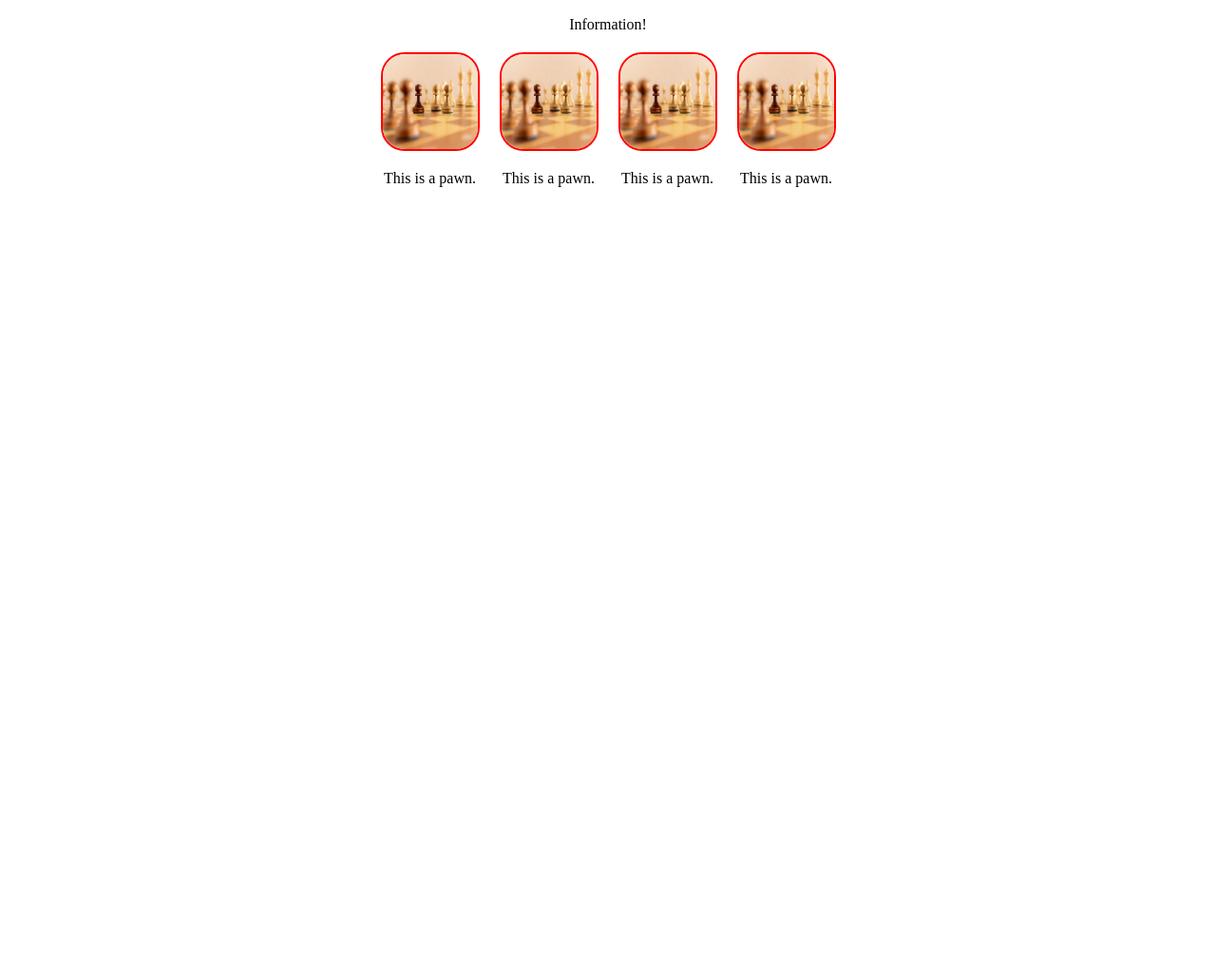
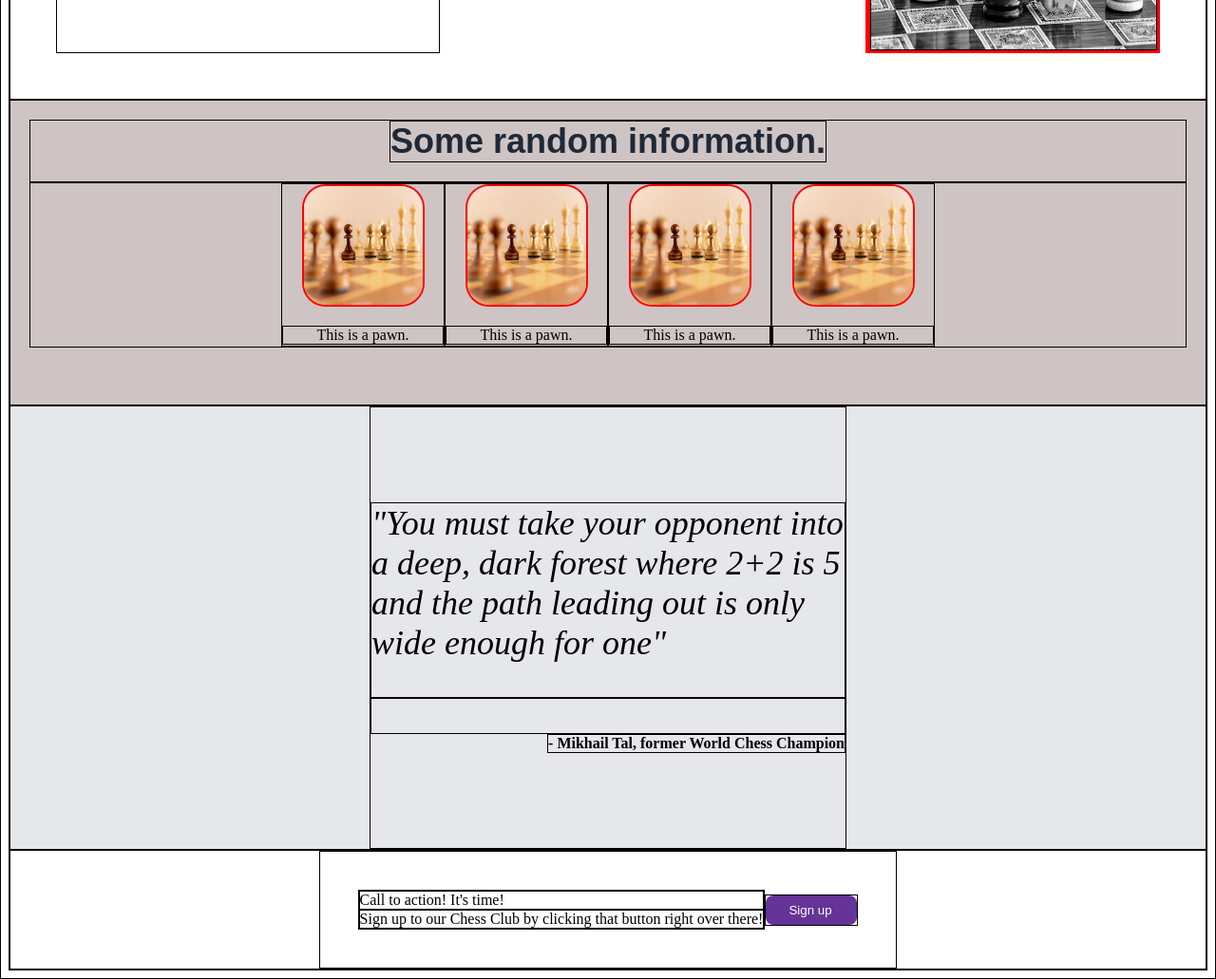
Before and after one commit to linhcoder0/landing-page, a plain HTML site: page index.html in a window 1280 px wide. Shown: the part 339-1370 px from the top of the page at 95% size. Before the commit the page ends 800 px from the top, so only its background shows below. Drawn offline with Linux system fonts and the light colour scheme.

Commit message:
Complete quote

```diff
--- a/index.html
+++ b/index.html
@@ -31,34 +31,60 @@
             </div>
         </div>
 
+        <div class = "color">
             <div class = "flex">
-            <div class="title">Information!</div>
+            <div class="title">Some random information.</div>
             </div>
 
 
             <div class = "flex">
 
                 <div class = "containerpart2">
-            <img src="./images/chess-pawn.jpg" alt="chess pawn" width="100px" height="100px">
+            <img src="./images/chess-pawn.jpg" alt="chess pawn" width="125px" height="125px">
             <p>This is a pawn.</p>
               </div>
 
             <div class = "containerpart2">
-            <img src="./images/chess-pawn.jpg" alt="chess pawn" width="100px" height="100px">
-            <p>This is a pawn.</p>
+                <img src="./images/chess-pawn.jpg" alt="chess pawn" width="125px" height="125px">
+                <p>This is a pawn.</p>
             </div>
 
 
             <div class = "containerpart2">
-                <img src="./images/chess-pawn.jpg" alt="chess pawn" width="100px" height="100px">
+                <img src="./images/chess-pawn.jpg" alt="chess pawn" width="125px" height="125px">
                 <p>This is a pawn.</p>
             </div>
 
             <div class = "containerpart2">
-                <img src="./images/chess-pawn.jpg" alt="chess pawn" width="100px" height="100px">
+                <img src="./images/chess-pawn.jpg" alt="chess pawn" width="125px" height="125px">
                 <p>This is a pawn.</p>
             </div>
+            </div>
+        </div>
 
+        <div class = "quote0">
+            <div class = "quote">
+                <div class = "quoteText">
+                    "You must take your opponent into a deep, dark forest where 2+2 is 5 and the path leading out is only wide enough for one"</p>
+                </div>
+                    <div class = "quotedPerson"> - Mikhail Tal, former World Chess Champion</div>
             </div>
+        </div>
+
+        <div class = "SignUp">
+            <div class = "SignUpForm">
+                <div class = "SignUpInfo">
+                    <div class = "Action">
+                        Call to action! It's time!
+                    </div>
+                    <div class = "ActionInfo">
+                        Sign up to our Chess Club by clicking that button right over there!
+                    </div>
+                </div>
+                <div class = "SignUpButton">
+                    <button class = "button">Sign up</button>
+                </div>
+            </div>
+        </div>
     </body>
 </html>
--- a/style.css
+++ b/style.css
@@ -1,7 +1,7 @@
-/* *{
+*{
   border:1px solid black;
 
-} */
+}
 
 
 
@@ -60,7 +60,7 @@ ul {
   display:flex;
   flex-flow: row wrap;
   flex-basis:350px;
-  max-width:350px;
+  max-width:400px;
   max-height:75px;
   flex:1;
 
@@ -91,7 +91,7 @@ ul {
   display: flex;
   flex-flow:row wrap;
   justify-content:space-between;
-  padding: 0 48px;
+  padding: 48px 48px;
 }
 /* part 1 */
 
@@ -140,6 +140,12 @@ ul {
   margin-right: 52px;
 } */
 
+.color {
+  background-color: #cfc4c4;
+  padding:20px;
+  padding-bottom:60px;
+}
+
 .flex {
   flex-basis:auto;
   display:flex;
@@ -152,14 +158,19 @@ ul {
 .flex .title{
   justify-content: center;
   align-items: center;
-  margin: 20px 0;
+  font-family:sans-serif;
+  margin-bottom:20px;
+  font-style:Roboto;
+  font-weight:900;
+  font-size:36px;
+  color:#1F2937
 }
 
 .flex p {
   flex: 1 1 auto;
   align-self:center;
   justify-content:center;
-
+  font-size:16px;
 }
 
 .flex img {
@@ -168,9 +179,74 @@ ul {
 }
 
 .containerpart2{
-  width:125px;
-  height:200px;
+  width:170px;
+  height:170px;
   align-self:flex-start;
   text-align: center;
 margin: 0;
 }
+
+/*
+part 3
+*/
+
+.quote0{
+  display:flex;
+  justify-content:center;
+  background-color: #E5E7EB;
+
+}
+.quote{
+  padding: 100px 0;
+  display:flex;
+  flex-direction:column;
+  align-items: center;
+  width:500px;
+  background-color: #E5E7EB;
+}
+.quote .quoteText{
+  font-size:36px;
+  font-style:  italic;
+  font-weight:lighter;
+  align-self:center;
+}
+
+.quote .quotedPerson{
+  font-weight:bold;
+  align-self:flex-end;
+}
+
+/*
+part 4
+*/
+
+.SignUp{
+  display:flex;
+  justify-content: center;
+  align-items: center;
+}
+
+.SignUpForm{
+  display:flex;
+  justify-content: center;
+  align-items: center;
+  padding:40px;
+
+
+}
+
+.SignUpForm .SignUpInfo{
+  align-self:column;
+}
+
+.SignUpForm .SignUpButton{
+
+}
+
+.SignUpInfo .Action{
+
+}
+
+.SignUpInfo .ActionInfo{
+
+}
```
